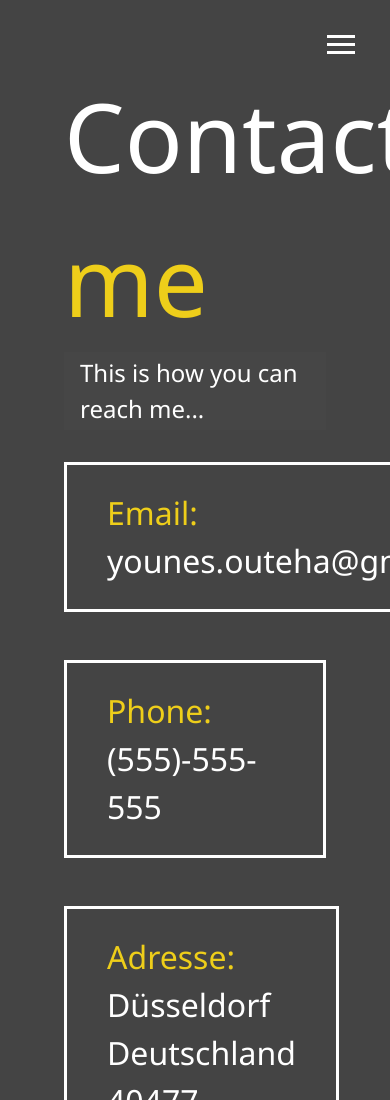
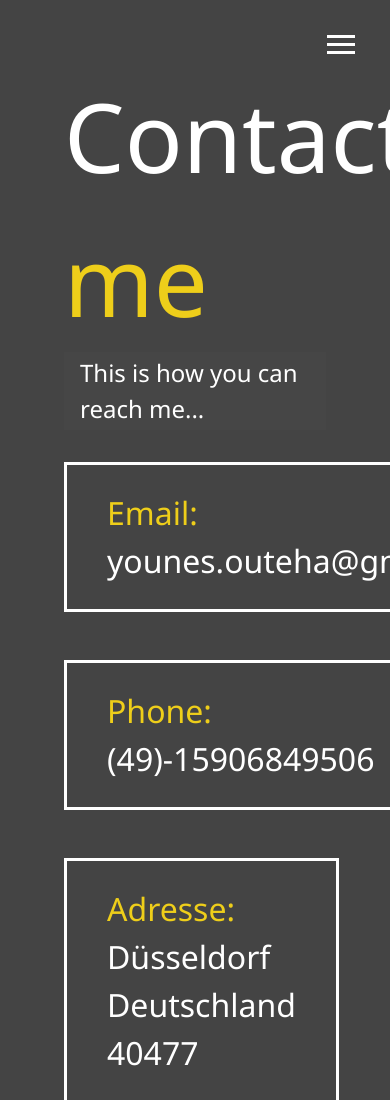
Before and after one commit to YounesOuteha/NewPortfolio, a website: page contact.html in a window 390 px wide. Shown: the top 1100 px of the page. Drawn offline with Linux system fonts and the light colour scheme.

Commit message:
Update contact.html
Add phone Number.

```diff
--- a/contact.html
+++ b/contact.html
@@ -47,7 +47,7 @@
             </div>
             <div>
                 <span class="text-secondary">Phone:</span>
-                (555)-555-555
+                (49)-15906849506
             </div>
             <div>
                 <span class="text-secondary">Adresse:</span>
```
